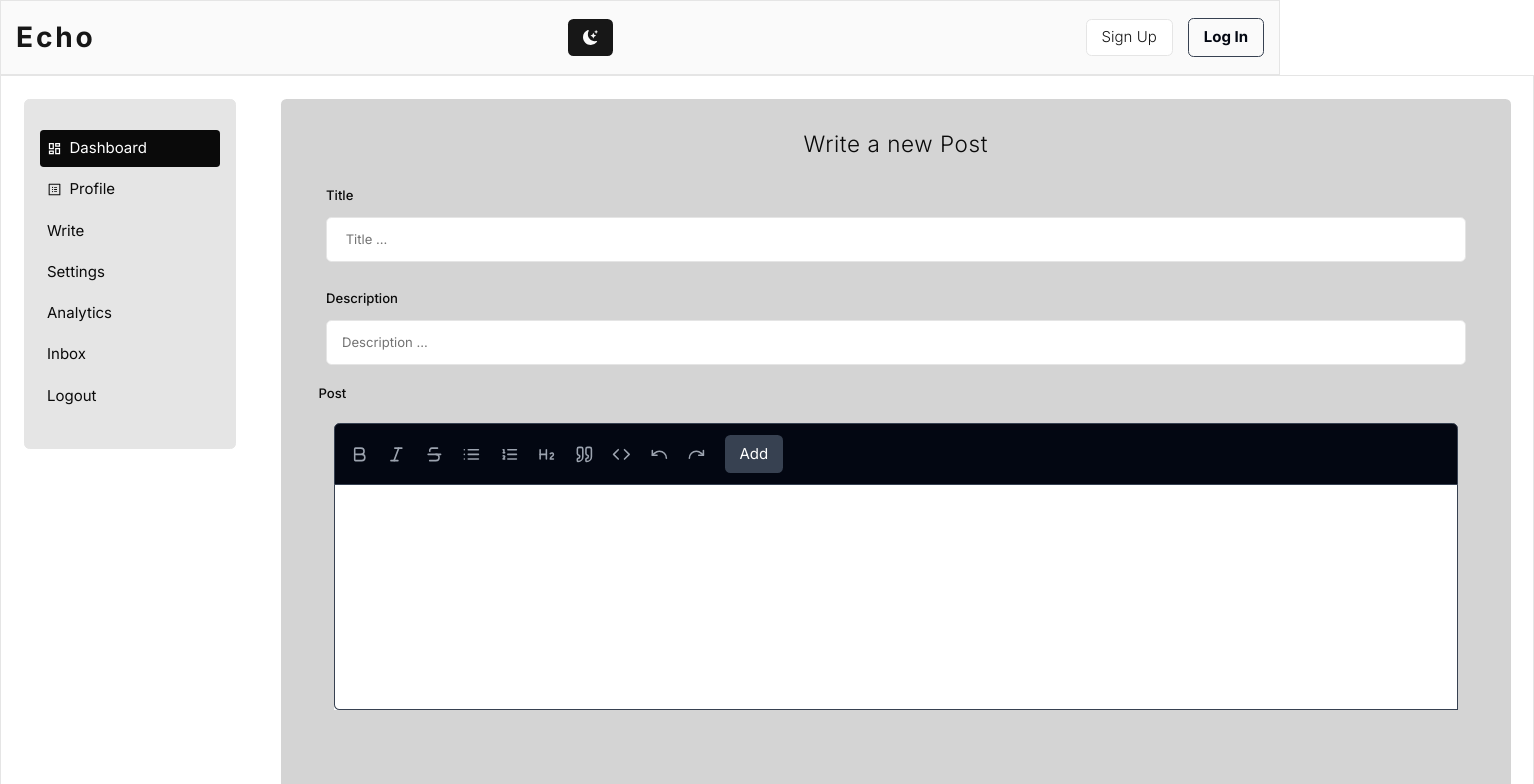
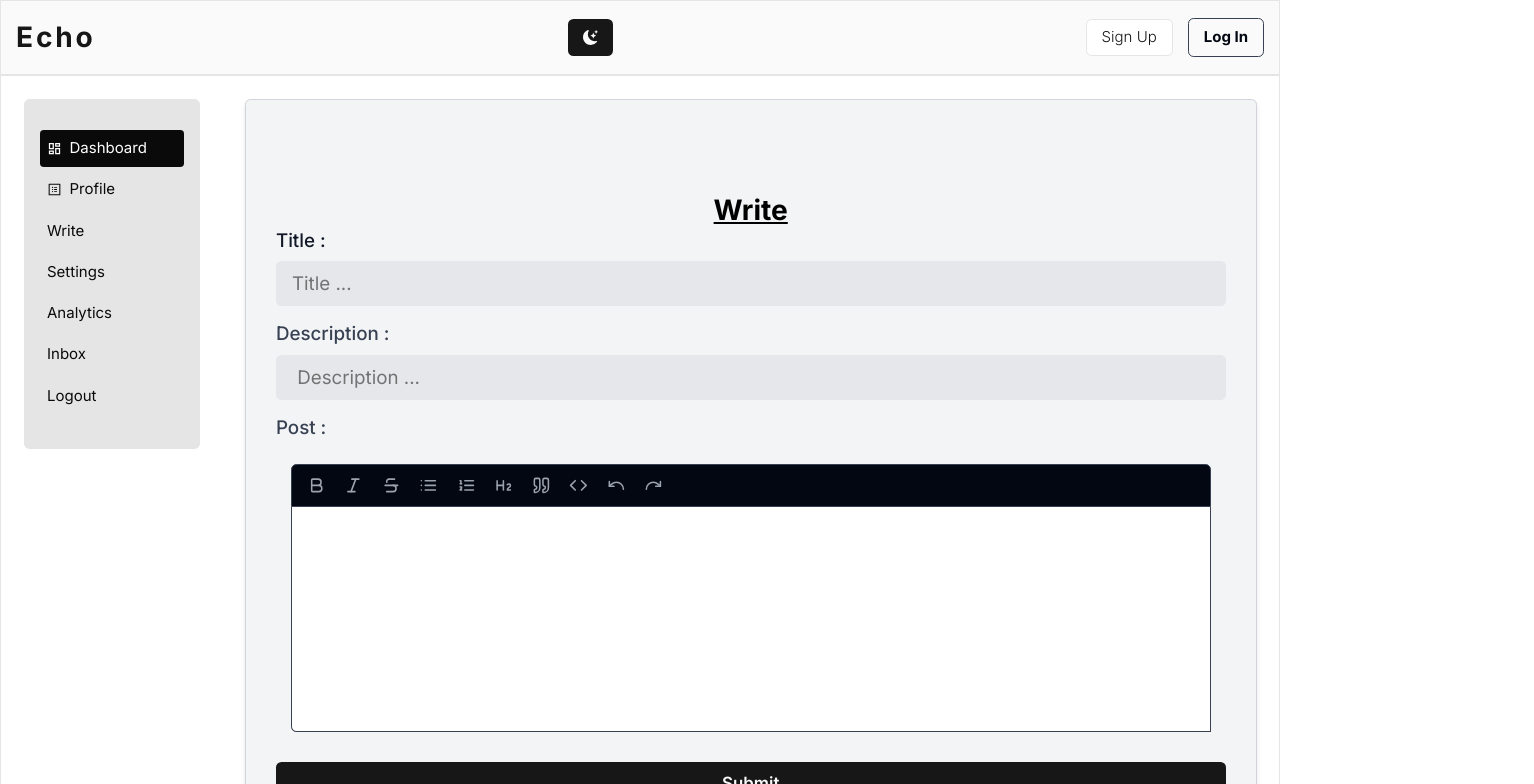
Before and after one commit to abdelhak-org/echo, a Next.js app: page /dashboard/write in a window 1280 px wide. Shown: the top 784 px of the page, 1534 px wide, since content can reach past the window. Built offline with nearby package versions, Linux system fonts and the light colour scheme; no server answers; a web font is replaced by a local one.

Commit message:
add tiptap eeditor , customise the ui

```diff
--- a/src/app/api/posts/route.ts
+++ b/src/app/api/posts/route.ts
@@ -1,11 +1,14 @@
 //import data from "../../posts/data";
 import clientPromise from "../../../lib/mongodb";
 import { Post , Posts } from "@/types/interfaces";
-import { DevBundlerService } from "next/dist/server/lib/dev-bundler-service";
 import {z} from "zod";
 const postSchema = z.object({
     title: z.string(),
-    content: z.string()
+    description : z.string(),
+    content: z.string() ,
+    createdAt : z.string().optional(),
+    likes : z.number().optional(),
+    dislikes : z.number().optional(),
     });
     let client:any;
     let db:any;
@@ -18,10 +21,8 @@ export async function GET(_req: Request,) {
         db = await client.db("echodb");
         posts = await  db.collection("posts");
         const data:Posts = await posts.find().toArray();
-         console.log("(db)",db)
         return Response.json({data});
     } catch (error: any) {
-        console.log("error==>", error)
         return Response.json({ error: "Internal Server Error" });
     } finally {
     }
@@ -37,8 +38,10 @@ export async function POST(req: Request) {
 
         // get the data from the request
         const data = await  req.json();
+        console.log(data , "###########data #########")
         // validate the data
         const parsedData = postSchema.safeParse(data);
+        console.log(parsedData , "###########parsedData #########")
         if (!parsedData.success) {
         throw new Error("Invalid Data");
         }
--- a/src/app/dashboard/layout.tsx
+++ b/src/app/dashboard/layout.tsx
@@ -12,7 +12,7 @@ export default function DashboardLayout({
   children: React.ReactNode;
 }) {
   return (
-      <section className="w-[1534px]  min-h-screen flex space-x-8 mx-auto p-4 border
+      <section className="max-w-[1534px] w-full   min-h-screen flex space-x-8 mx-auto p-4 border
       roundeded-md
       bg-white" >
         <ControllMenu />
--- a/src/app/dashboard/setting/page.tsx
+++ b/src/app/dashboard/setting/page.tsx
@@ -1,8 +1,9 @@
 import React from 'react'
-import PostPicker from '@/components/tiptap/PostPicker'
+
 const page = () => {
   return (
-    <div className='w-full h-full bg-slate-950 p-12'>
+    <div>
+      setting
     </div>
   )
 }
--- a/src/app/dashboard/write/page.tsx
+++ b/src/app/dashboard/write/page.tsx
@@ -1,4 +1,205 @@
 
+"use client";
+import { zodResolver } from "@hookform/resolvers/zod";
+import { useForm } from "react-hook-form";
+import { z } from "zod";
+import { Button } from "@/components/ui/button";
+import {
+  Form,
+  FormControl,
+  FormDescription,
+  FormField,
+  FormItem,
+  FormLabel,
+  FormMessage,
+} from "@/components/ui/form";
+import { Input } from "@/components/ui/input";
+import { useRouter } from "next/navigation";
+import { ToastContainer, toast } from "react-toastify";
+import Tiptap from "@/components/tiptap/Tiptap";
+
+const formSchema = z.object({
+  title: z.string(),
+  description: z.string(),
+  content: z.string(),
+  createdAt: z.string(),
+});
+
+export type RegisterCredentials = z.infer<typeof formSchema>;
+
+const page = () => {
+  const Router = useRouter();
+  const form = useForm<z.infer<typeof formSchema>>({
+    defaultValues: {
+      title: "",
+      description: "",
+      content: "",
+      createdAt: new Date().toString(),
+    },
+    resolver: zodResolver(formSchema),
+  });
+
+  const handlePost = async (data: RegisterCredentials) => {
+    try {
+      const response = await fetch("/api/posts", {
+        method: "POST",
+        headers: {
+          "Content-Type": "application/json",
+        },
+        body: JSON.stringify(data),
+      });
+      if (response.ok) {
+        toast.success("post Added Successfully");
+      } else {
+        toast.error("Post Adding Failed");
+        const data = await response.json();
+        throw new Error(data.error);
+      }
+    } catch (error: any) {
+      console.error(error);
+    }
+  };
+
+  async function submitHandler(values: RegisterCredentials) {
+    try {
+      const res = await handlePost(values);
+      console.log(res);
+    } catch (error) {
+      console.error(error);
+    }
+  }
+
+  return (
+    <div
+      className=" max-w-[1534px] w-full min-h-screen flex justify-center items-center flex-col  shadow-md dark:bg-gray-950
+    border p-8 rounded-md border-gray-300  bg-gray-100 "
+    >
+      <h4 className="text-black text-center  text-3xl font-sans underline font-bold   dark:text-gray-100 ">
+        Write
+      </h4>
+      <Form {...form}>
+        <form
+          onSubmit={form.handleSubmit(submitHandler)}
+          className="space-y-4  w-full "
+        >
+          <FormField
+            control={form.control}
+            name="title"
+            render={({ field }) => (
+              <FormItem>
+                <FormLabel className="text-gray-900 dark:text-gray-300 text-xl ">
+                  Title :
+                </FormLabel>
+                <FormControl>
+                  <Input
+                    className="w-full bg-gray-200  text-xl   border-transparent focus:ring-0  py-3 px-4 h-12
+                    focus:ring-gray-200 focus:ring-opacity-40 focus:ring-offset-0
+                      focus:border-gray-300 focus:ring-offset-white
+                    border-[1px] text-gray-900"
+                    placeholder="Title ..."
+                    {...field}
+                  />
+                </FormControl>
+
+                <FormMessage />
+              </FormItem>
+            )}
+          />
+          <FormField
+            control={form.control}
+            name="description"
+            render={({ field }) => {
+              return (
+                <FormItem>
+                  <FormLabel className="text-gray-700 dark:text-gray-300 text-xl">
+                    Description :
+                  </FormLabel>
+                  <FormControl>
+                    <Input
+                      className="w-full bg-gray-200  text-xl   border-transparent focus:ring-0  py-3 px-4  h-12
+                     focus:ring-gray-200 focus:ring-opacity-40 focus:ring-offset-0
+                     focus:border-gray-300 focus:ring-offset-white
+                     border-[1px] text-gray-900"
+                      placeholder=" Description ..."
+                      {...field}
+                    />
+                  </FormControl>
+                  <FormMessage />
+                </FormItem>
+              );
+            }}
+          />
+          <FormField
+            control={form.control}
+            name="content"
+            render={({ field }) => {
+              return (
+                <FormItem>
+                  <FormLabel className="text-gray-700 dark:text-gray-300 text-xl">
+                    Post :
+                  </FormLabel>
+                  <FormControl>
+                    <Tiptap
+                      className="w-full bg-gray-200  text-xl   border-transparent focus:ring-0  py-3 px-4  h-12
+                      focus:ring-gray-200 focus:ring-opacity-40 focus:ring-offset-0
+                      focus:border-gray-300 focus:ring-offset-white
+                      border-[1px] text-gray-900"
+                      placeholder="write your content here"
+                      content={field.value}
+                      handleContentChange={(newValue: string) =>
+                        field.onChange(newValue)
+                      }
+                    />
+                  </FormControl>
+                  <FormMessage />
+                </FormItem>
+              );
+            }}
+          />
+
+          <Button
+            className="font-semibold w-full text-lg py-3 px-4"
+            size="lg"
+            type="submit"
+          >
+            Submit
+          </Button>
+        </form>
+      </Form>
+
+      <ToastContainer />
+    </div>
+  );
+};
+
+export default page;
+
+
+
+
+
+
+
+
+
+
+
+
+
+
+
+
+
+
+
+
+
+
+
+
+
+
+/*
 'use client'
 
 import Tiptap from "@/components/tiptap/Tiptap"
@@ -36,12 +237,18 @@ export default function page() {
       e.preventDefault();
       const data = {
         title :title,
-        content :content
+        description: "description",
+        content :content,
+        createdAt : new Date(),
+        likes : 0,
+        dislikes : 0,
+
       }
       addPost(data)
       .then((res)=>{
+        console.log(res)
         setTitle('')
-        setContent('')
+
       })
     }
 
@@ -72,7 +279,7 @@ export default function page() {
       htmlFor="post">Post</Label>
       <Tiptap
        content ={content}
-       handleContentChange  = {(newContent:any)=> handleContentChange(newContent)}
+       handleContentChange  = {(newContent:any)=> handleContentChange(newContent) }
      />
 
 
@@ -81,3 +288,4 @@ export default function page() {
      </div>
   )
 }
+*/
--- a/src/app/layout.tsx
+++ b/src/app/layout.tsx
@@ -36,7 +36,7 @@ export default function RootLayout({
 }>) {
   return (
     <html lang="en" className={`${inter.variable} `}>
-      <body >
+      <body className="w-screen" >
       <ThemeProvider
             attribute="class"
             defaultTheme="system"
--- a/src/app/posts/[id]/page.tsx
+++ b/src/app/posts/[id]/page.tsx
@@ -8,7 +8,6 @@ import { Post } from "@/types/interfaces"; // Import the 'Post' type from the ap
 const PostView = () => {
   const params = useParams();
 
-  console.log("id =>", params?.id)
   const [post, setPost] = useState<Post | undefined>(undefined);
   const fetchPost = async () => {
     try {
--- a/src/components/PostCard.tsx
+++ b/src/components/PostCard.tsx
@@ -1,4 +1,3 @@
-"use client";
 import {
   Card,
   CardContent,
@@ -8,68 +7,81 @@ import {
   CardTitle,
 } from "@/components/ui/card";
 import { Avatar, AvatarFallback, AvatarImage } from "@/components/ui/avatar";
-import { cn } from "@/lib/utils";
-import Image from "next/image";
-import useSWR from "swr";
 import Link from "next/link";
-import { promises } from "dns";
-interface PostCardProps {
-  id: string;
+import { AiFillLike, AiFillDislike, AiOutlineDislike } from "react-icons/ai";
+
+interface Post {
+  userId?: number | string;
+  id?: any;
   title: string;
+  description?: string;
   content: string;
-  author?: string;
+  createdAt?: string;
+  updatedAt?: string;
+  comments?: Comment[];
+  likes?: number;
+  dislikes?: number;
 }
 
-const fetcher = (url: string)  =>  fetch(url).then((res) => res.blob());
-
-const PostCard = (props: PostCardProps) => {
-  const url = "https://source.unsplash.com/random/600x400";
-   console.log("props", props.id)
-   console.log("href " , `http://localhost:3000/posts/${props.id}`)
-  const { data, error } = useSWR(url, fetcher);
-  if (error) return "An error has occurred.";
-  if (!data) return "Loading...";
-
-  const dataUrl = URL.createObjectURL(data);
-
+const PostCard = ({
+  id,
+  title,
+  description,
+  content,
+  createdAt = new Date().toLocaleString(),
+  likes = 10,
+  dislikes = 0,
+}: Post) => {
   return (
     <Card
-      className="dark:bg-neutral-800 dark:text-neutral-100  text-neutral-900
-    my-4 flex    -space-y-2 border rounded-md border-transparent justify-between  items-center flex-col
-      border-b-neutral-200 "
+      className="dark:bg-neutral-800 dark:text-neutral-100 text-gray-900
+    my-4 flex -space-y-2 border rounded-md border-transparent justify-between items-center flex-col
+      border-b-gray-200"
     >
-      <CardHeader className=" w-full  h-fit flex flex-col ">
-        <Avatar className="mr-4">
+      <CardHeader className="w-full h-fit flex flex-col">
+        <CardTitle className="text-2xl font-bold font-sans tracking-wide">
+          <Link href={`http://localhost:3000/posts/${id}`}>{title}</Link>
+        </CardTitle>
+        <CardDescription className="font-sm font-mono">
+          {description || "Neque porro quisquam est qui dolorem ipsum quia dolor sit amet, consectetur, adipisci velit...\n There is no one who loves pain itself, who seeks after it and wants to have it, simply because it is pain..."}
+        </CardDescription>
+      </CardHeader>
+
+      <div className="flex justify-between items-start py-2 w-full h-fit ">
+      <CardContent
+        dangerouslySetInnerHTML={{ __html: content }}
+        className="font-mono   text-md indent-2"
+      ></CardContent>
+      <img src="https://source.unsplash.com/random/300*200" alt="post" className="w-1/6 h-full mr-2" />
+      </div>
+
+
+
+
+      <CardFooter className="flex w-full h-fit justify-start items-center space-x-8  ">
+        <Avatar className="">
           <AvatarImage
             src="https://source.unsplash.com/random/35*35"
             alt="@shadcn"
           />
           <AvatarFallback>CN</AvatarFallback>
         </Avatar>
-        <CardDescription className="font-sm font-mono">
-          Devon Wijesinghe in Stackademic ·Mar 25, 2024
-        </CardDescription>
-
-        <CardTitle className="text-2xl font-bold font-sans tracking-wide  ">
-          <Link href={`http://localhost:3000/posts/${props.id}`}>
-            {props.title}
-          </Link>
-        </CardTitle>
-      </CardHeader>
-      <CardContent
-       dangerouslySetInnerHTML={{__html:props.content}}
-      className="font-mono indent-4 text-md mr-8">
-      </CardContent>
-
+        <p> {createdAt}</p>
+        <p className="text-blue-500 relative ">
+          {<AiFillLike size={18} />}{" "}
+          <span className="absolute left-5 top-0 z-50 text-blue-300">
+            {likes}
+          </span>
+        </p>
+        <p className="text-red-500 relative ">
+          {<AiFillDislike size={18} />}
+          <span className="absolute left-5 top-0 z-50 text-red-300">
+            {dislikes}
+          </span>
+        </p>
+      </CardFooter>
     </Card>
   );
 };
 
 export default PostCard;
-
-//<Image src = {dataUrl}  alt="Random Image" width={260} height={220} className="mx-auto"/>
-/*
-
-
-
-*/
--- a/src/components/footer/Footer.tsx
+++ b/src/components/footer/Footer.tsx
@@ -1,7 +1,7 @@
 
 const Footer = () => {
   return (
-    <footer className="bg-gray-800 text-white p-4 text-center">
+    <footer className= "bg-gray-800 w-screen  text-white p-4  mx-auto text-center">
       © {new Date().getFullYear()} Echo Blog. All rights reserved.
     </footer>
   );
--- a/src/components/tiptap/Tiptap.tsx
+++ b/src/components/tiptap/Tiptap.tsx
@@ -17,6 +17,7 @@ const Tiptap = ({ content, handleContentChange }: any) => {
       },
     },
     onUpdate: ({ editor }) => {
+      console.log(editor.getHTML(), "editor");
       onContentChange(editor.getHTML());
     },
   });
--- a/src/components/tiptap/ToolBar.tsx
+++ b/src/components/tiptap/ToolBar.tsx
@@ -165,12 +165,7 @@ const ToolBar = ({
           <Redo className="w-5 h-5 " />
         </button>
 
-        <button
-          type="submit"
-          className={ "px-4 bg-gray-700 text-white py-2 rounded-md"}
-        >
-          Add
-        </button>
+
       </div>
     </div>
   );
```
Also changed, not shown: src/components/articles/Articles.tsx (+8 -6 lines).
